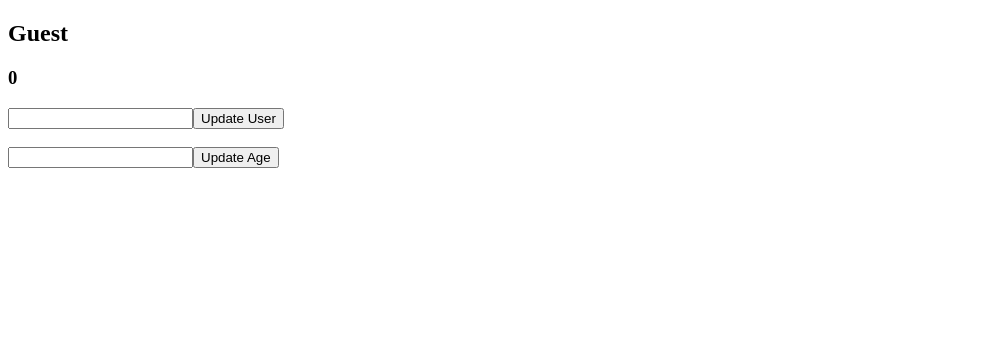
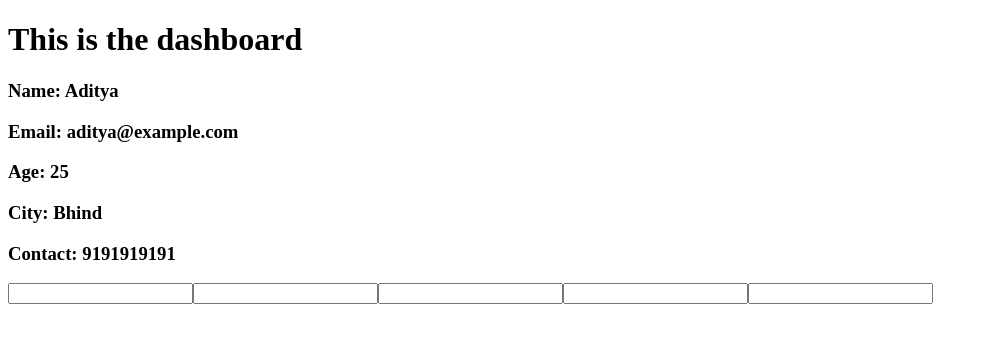
Before and after one commit to imaadii/ReactLearning, a React (Vite) app: page / in a window 1280 px wide. Shown: the top 342 px of the page, without its empty margins (0-988 px from the left). Built offline with nearby package versions, Linux system fonts and the light colour scheme.

Commit message:
Context and Inout fields Understanding

```diff
--- a/src/App.jsx
+++ b/src/App.jsx
@@ -1,19 +1,20 @@
 import { useState } from "react";
-import Card from "./components/Card";
+import Dashboard from "./components/Dashboard";
 import UserContext from "./components/UserContext";
-import UpdateUser from "./components/UpdateUser";
 
 const App = () => {
-
-  const [user, setUser] = useState("Guest");
-  const [age, setAge] = useState(0);
-
+  const [user, setUser] = useState({
+    name: "Aditya",
+    email: "aditya@example.com",
+    age: 25,
+    city: "Bhind",
+    number: 9191919191,
+  });
 
   return (
-      <UserContext.Provider value={{user, age, setAge, setUser}}>
-        <Card />
-        <UpdateUser />
-      </UserContext.Provider>
+    <UserContext.Provider value = {{user, setUser}}>
+      <Dashboard />
+    </UserContext.Provider>
   );
 };
 
--- a/src/components/Card.jsx
+++ /dev/null
@@ -1,20 +0,0 @@
-import { useContext } from "react";
-import UserContext from "./UserContext";
-
-const Card = () => {
-
-    const {user, age} = useContext(UserContext)
-
-  return (
-    <div>
-      <h2>
-        {user}
-      </h2>
-      <h3>
-        {age}
-      </h3>
-    </div>
-  );
-};
-
-export default Card;
--- /dev/null
+++ b/src/components/Dashboard.jsx
@@ -0,0 +1,12 @@
+import UserCard from "./UserCard";
+
+const Dashboard = () => {
+  return (
+    <div>
+      <h1>This is the dashboard</h1>
+      <UserCard />
+    </div>
+  );
+};
+
+export default Dashboard;
--- /dev/null
+++ b/src/components/UpdateCard.jsx
@@ -0,0 +1,75 @@
+import { useContext, useState } from "react";
+import UserContext from "./UserContext";
+
+const UpdateCard = () => {
+  const { setUser } = useContext(UserContext);
+
+  const initialForm = {
+    name: "",
+    email: "",
+    age: "",
+    city: "",
+    number: "",
+  };
+
+  const [input, setInput] = useState(initialForm);
+
+  const handleSubmit = (e) => {
+    e.preventDefault();
+
+    setUser((prev) => ({
+      ...prev,
+      ...input,
+    }));
+
+    setInput(initialForm);
+  };
+
+  const handleChange = (e) => {
+    console.log(e.target.name.value);
+    setInput((prev) => ({
+      ...prev,
+      [e.target.name]: e.target.value,
+    }));
+  };
+
+  return (
+    <div>
+      <form onSubmit={handleSubmit}>
+        <input
+          type="text"
+          name="name"
+          value={input.name}
+          onChange={handleChange}
+        />
+        <input
+          type="text"
+          name="email"
+          value={input.email}
+          onChange={(e) => setInput(e.target.value)}
+        />
+        <input
+          type="text"
+          name="age"
+          value={input.age}
+          onChange={(e) => setInput(e.target.value)}
+        />
+        <input
+          type="text"
+          name="city"
+          value={input.city}
+          onChange={(e) => setInput(e.target.value)}
+        />
+        <input
+          type="text"
+          name="number"
+          value={input.number}
+          onChange={(e) => setInput(e.target.value)}
+        />
+      </form>
+      {/* <button onClick={}></button> */}
+    </div>
+  );
+};
+
+export default UpdateCard;
--- a/src/components/UpdateUser.jsx
+++ /dev/null
@@ -1,41 +0,0 @@
-import { useContext, useState } from "react";
-import UserContext from "./UserContext";
-
-const UpdateUser = () => {
-  const { setUser, setAge } = useContext(UserContext);
-  const [input, setInput] = useState("");
-  const [ageInput, setAgeInput] = useState("");
-
-  const handleName = () => {
-    input.trim() && setUser(input.trim());
-    setInput("");
-  };
-
-  const handleAge = () => {
-    setAge(ageInput);
-    setAgeInput(0);
-  };
-
-  return (
-    <div>
-      <input
-        type="text"
-        value={input}
-        onChange={(e) => setInput(e.target.value)}
-      />
-      <button onClick={handleName}>Update User</button>
-
-      <br />
-      <br />
-
-      <input
-        type="text"
-        value={ageInput}
-        onChange={(e) => setAgeInput(e.target.value)}
-      />
-      <button onClick={handleAge}>Update Age</button>
-    </div>
-  );
-};
-
-export default UpdateUser;
--- /dev/null
+++ b/src/components/UserCard.jsx
@@ -0,0 +1,21 @@
+import { useContext } from "react";
+import UserContext from "./UserContext";
+import UpdateCard from "./UpdateCard";
+
+const UserCard = () => {
+  const { user } = useContext(UserContext);
+
+  return (
+    <div>
+      <h3>Name: {user.name}</h3>
+      <h3>Email: {user.email}</h3>
+      <h3>Age: {user.age}</h3>
+      <h3>City: {user.city}</h3>
+      <h3>Contact: {user.number}</h3>
+
+      <UpdateCard />
+    </div>
+  );
+};
+
+export default UserCard;
--- a/src/components/UserContext.jsx
+++ b/src/components/UserContext.jsx
@@ -1,5 +1,11 @@
 import { createContext } from "react";
 
-const UserContext = createContext();
+const UserContext = createContext({
+    name: 'Aditya',
+    email: 'aditya@example.com',
+    age: 25,
+    city: 'Bhind',
+    number: 9191919191
+});
 
 export default UserContext;
```
